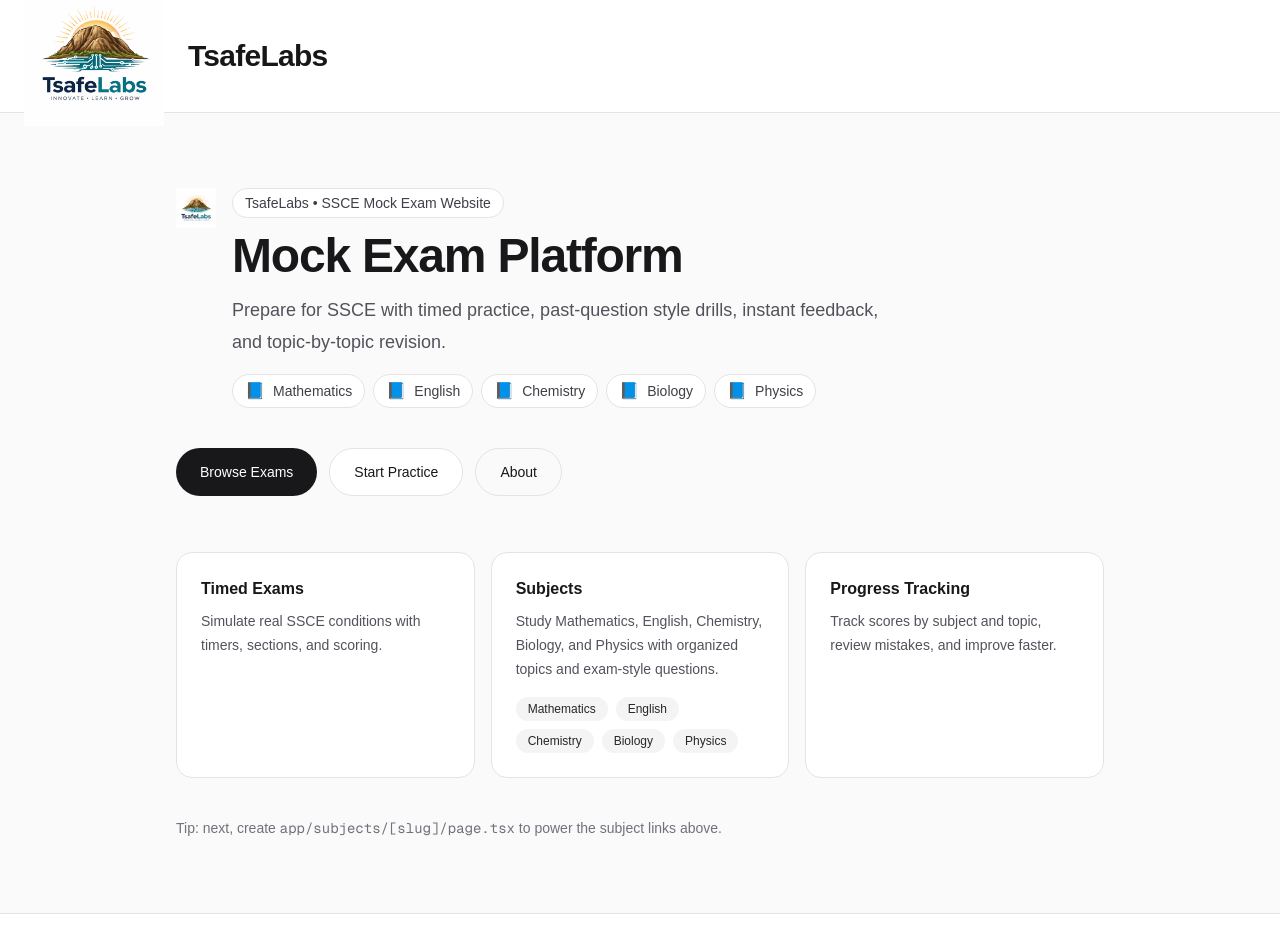
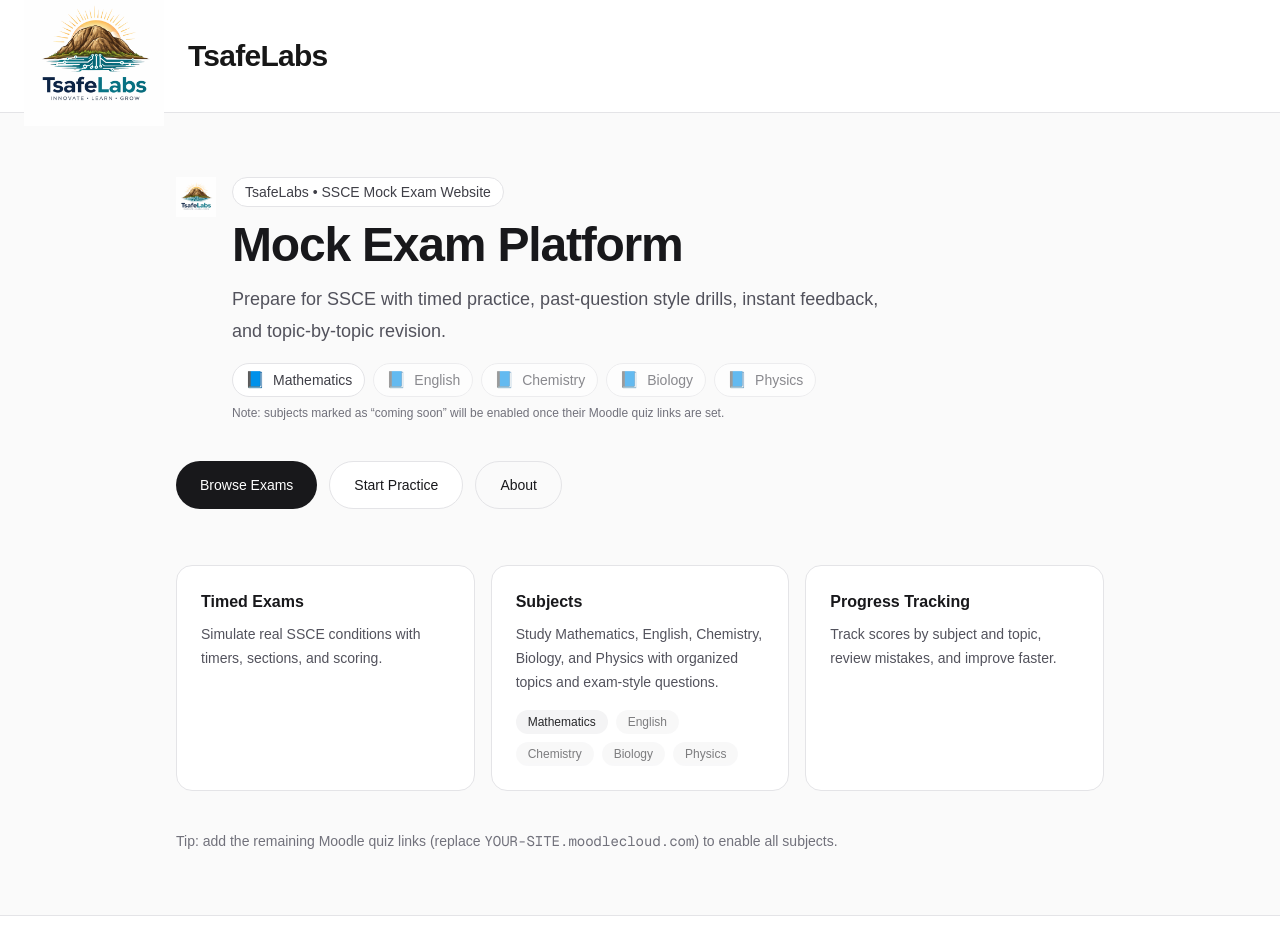
Before and after one commit to BasiruUsman/mock-exam-site, a Next.js app: page / in a window 1280 px wide. Shown: the top 949 px of the page. Built offline with nearby package versions, Linux system fonts and the light colour scheme.

Commit message:
Refactor subject quiz URLs to use placeholders
Updated moodleQuizUrl for subjects to reflect placeholder links.

```diff
--- a/app/page.tsx
+++ b/app/page.tsx
@@ -5,32 +5,27 @@
   {
     name: "Mathematics",
     slug: "mathematics",
-    moodleQuizUrl:
-      "https://tsafelabs.moodlecloud.com/mod/quiz/view.php?id=38",
+    moodleQuizUrl: "https://tsafelabs.moodlecloud.com/mod/quiz/view.php?id=38",
   },
   {
     name: "English",
     slug: "english",
-    moodleQuizUrl:
-      "https://YOUR-SITE.moodlecloud.com/mod/quiz/view.php?id=124",
+    moodleQuizUrl: "https://YOUR-SITE.moodlecloud.com/mod/quiz/view.php?id=124",
   },
   {
     name: "Chemistry",
     slug: "chemistry",
-    moodleQuizUrl:
-      "https://YOUR-SITE.moodlecloud.com/mod/quiz/view.php?id=125",
+    moodleQuizUrl: "https://YOUR-SITE.moodlecloud.com/mod/quiz/view.php?id=125",
   },
   {
     name: "Biology",
     slug: "biology",
-    moodleQuizUrl:
-      "https://YOUR-SITE.moodlecloud.com/mod/quiz/view.php?id=126",
+    moodleQuizUrl: "https://YOUR-SITE.moodlecloud.com/mod/quiz/view.php?id=126",
   },
   {
     name: "Physics",
     slug: "physics",
-    moodleQuizUrl:
-      "https://YOUR-SITE.moodlecloud.com/mod/quiz/view.php?id=127",
+    moodleQuizUrl: "https://YOUR-SITE.moodlecloud.com/mod/quiz/view.php?id=127",
   },
 ];
 
@@ -63,19 +58,43 @@
               instant feedback, and topic-by-topic revision.
             </p>
 
-            {/* Subject chips */}
+            {/* Subject chips (DIRECT MOODLE LINKS) */}
             <div className="mt-4 flex flex-wrap gap-2">
-              {subjects.map((s) => (
-                <Link
+              {subjects.map((s) => {
+                const isPlaceholder = s.moodleQuizUrl.includes(
+                  "YOUR-SITE.moodlecloud.com"
+                );
+
+                return (
+                  <a
                     key={s.slug}
-                  href={`/subjects/${s.slug}`}
-                  className="inline-flex items-center gap-2 rounded-full border border-zinc-200 bg-white px-3 py-1 text-sm text-zinc-700 transition-colors hover:bg-zinc-100 dark:border-white/10 dark:bg-zinc-950 dark:text-zinc-200 dark:hover:bg-white/5"
+                    href={isPlaceholder ? undefined : s.moodleQuizUrl}
+                    target={isPlaceholder ? undefined : "_blank"}
+                    rel={isPlaceholder ? undefined : "noopener noreferrer"}
+                    aria-disabled={isPlaceholder}
+                    className={[
+                      "inline-flex items-center gap-2 rounded-full border px-3 py-1 text-sm transition-colors",
+                      "border-zinc-200 bg-white text-zinc-700 hover:bg-zinc-100",
+                      "dark:border-white/10 dark:bg-zinc-950 dark:text-zinc-200 dark:hover:bg-white/5",
+                      isPlaceholder ? "cursor-not-allowed opacity-60" : "",
+                    ].join(" ")}
+                    onClick={(e) => {
+                      if (isPlaceholder) e.preventDefault();
+                    }}
                   >
-                  <span aria-hidden className="text-base">📘</span>
+                    <span aria-hidden className="text-base">
+                      📘
+                    </span>
                     {s.name}
-                </Link>
-              ))}
+                  </a>
+                );
+              })}
             </div>
+
+            {/* Optional: tiny note if some links are placeholders */}
+            <p className="text-xs text-zinc-500 dark:text-zinc-500">
+              Note: subjects marked as “coming soon” will be enabled once their Moodle quiz links are set.
+            </p>
           </div>
         </div>
 
@@ -119,16 +138,34 @@
               organized topics and exam-style questions.
             </p>
 
+            {/* Subject pills (DIRECT MOODLE LINKS) */}
             <div className="mt-4 flex flex-wrap gap-2">
-              {subjects.map((s) => (
-                <Link
+              {subjects.map((s) => {
+                const isPlaceholder = s.moodleQuizUrl.includes(
+                  "YOUR-SITE.moodlecloud.com"
+                );
+
+                return (
+                  <a
                     key={s.slug}
-                  href={`/subjects/${s.slug}`}
-                  className="rounded-full bg-zinc-100 px-3 py-1 text-xs font-medium text-zinc-800 hover:bg-zinc-200 dark:bg-white/10 dark:text-zinc-200 dark:hover:bg-white/15"
+                    href={isPlaceholder ? undefined : s.moodleQuizUrl}
+                    target={isPlaceholder ? undefined : "_blank"}
+                    rel={isPlaceholder ? undefined : "noopener noreferrer"}
+                    aria-disabled={isPlaceholder}
+                    className={[
+                      "rounded-full px-3 py-1 text-xs font-medium transition-colors",
+                      "bg-zinc-100 text-zinc-800 hover:bg-zinc-200",
+                      "dark:bg-white/10 dark:text-zinc-200 dark:hover:bg-white/15",
+                      isPlaceholder ? "cursor-not-allowed opacity-60" : "",
+                    ].join(" ")}
+                    onClick={(e) => {
+                      if (isPlaceholder) e.preventDefault();
+                    }}
                   >
                     {s.name}
-                </Link>
-              ))}
+                  </a>
+                );
+              })}
             </div>
           </div>
 
@@ -143,9 +180,9 @@
 
         {/* Footer note */}
         <p className="mt-10 text-sm text-zinc-500 dark:text-zinc-500">
-          Tip: next, create{" "}
-          <span className="font-mono">app/subjects/[slug]/page.tsx</span> to
-          power the subject links above.
+          Tip: add the remaining Moodle quiz links (replace{" "}
+          <span className="font-mono">YOUR-SITE.moodlecloud.com</span>) to enable
+          all subjects.
         </p>
       </main>
     </div>
```
Lines whose indentation alone changed are shown as unchanged.
